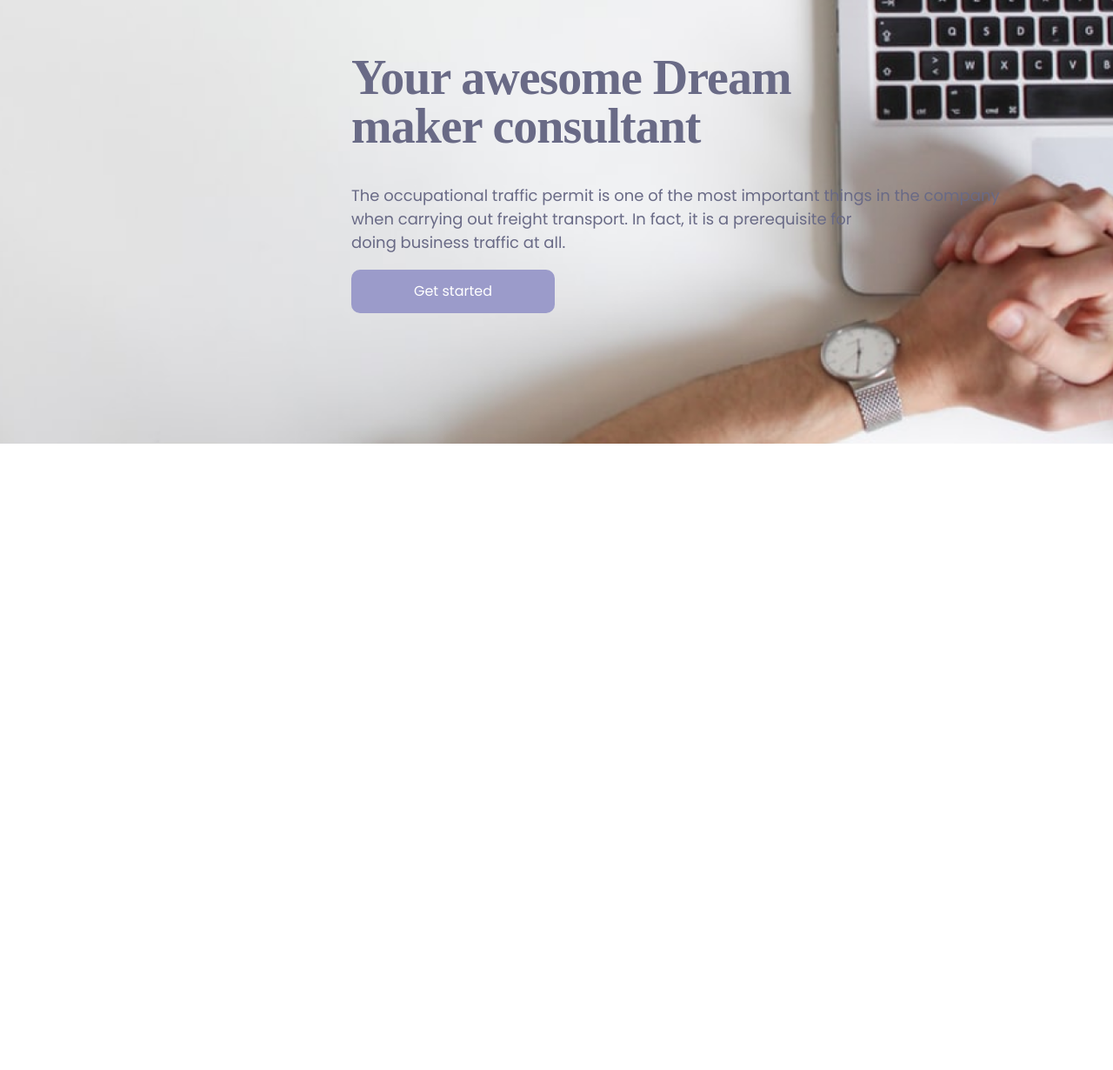
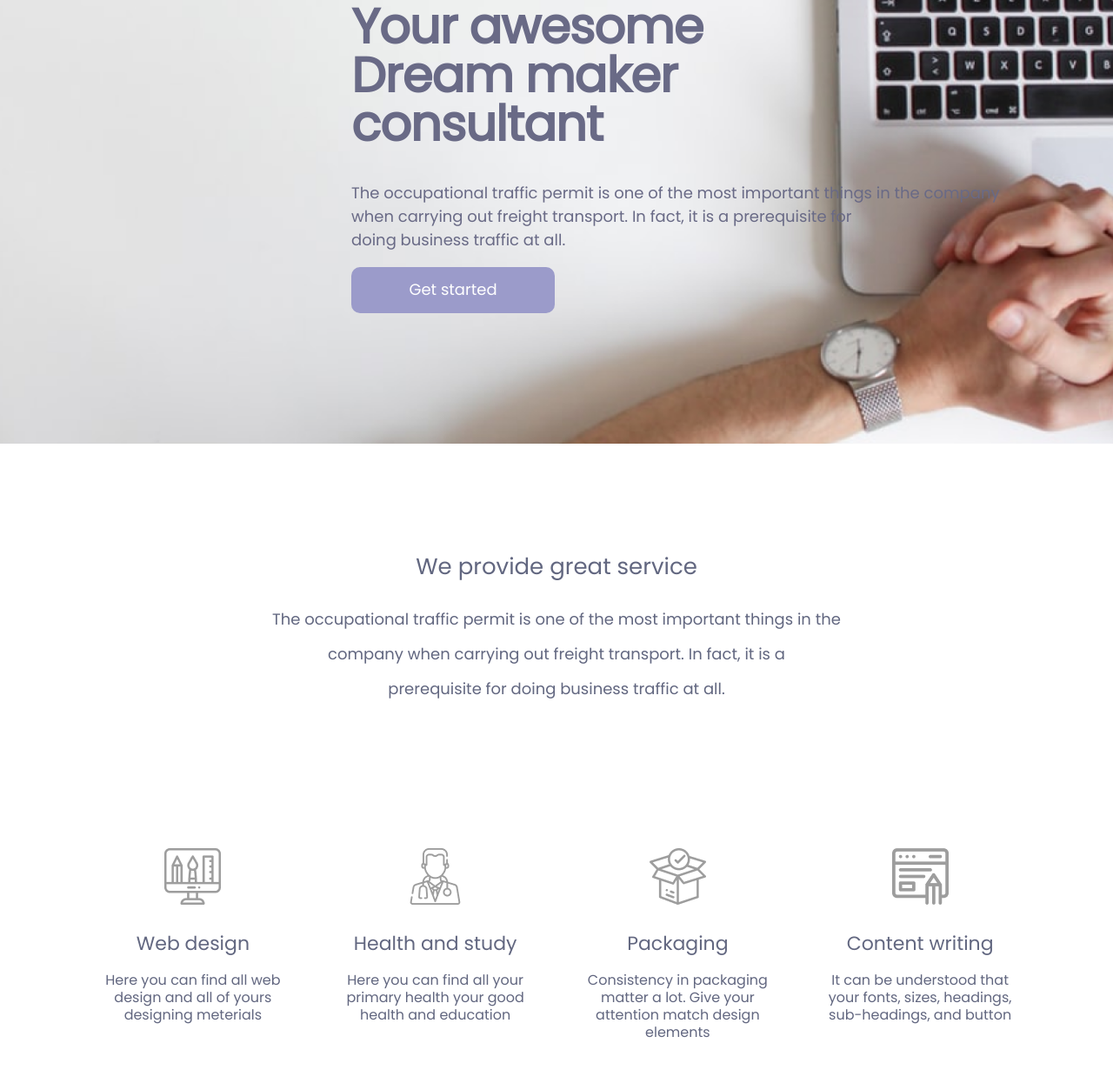
Before and after one commit to xolesteroll/DreamMaker, a website: page app/index.html in a window 1280 px wide. Shown: the part 290-1520 px from the top of the page at 87% size. Before the commit the page ends 800 px from the top, so only its background shows below. Drawn offline with nearby package versions, Linux system fonts and the light colour scheme.

Commit message:
second sectiion, click event with items

```diff
--- a/app/index.html
+++ b/app/index.html
@@ -35,7 +35,7 @@
         </div>
     </header>
 
-    <div class="main" style="background-image: url(images/mainbg.png);">
+    <section class="main" style="background-image: url(images/mainbg.png);">
         <div class="main__inner">
             <h1 class="main__title">
                 Your awesome Dream
@@ -44,14 +44,80 @@
             <p class="main__text">
                 The occupational traffic permit is one of the most important things in the company
                 when carrying out freight transport. In fact, it is a prerequisite for
-               <br> doing business traffic at all.
+                <br> doing business traffic at all.
             </p>
             <a href="#" class="main__btn btn__global">
                 Get started
             </a>
         </div>
 
-    </div>
+    </section>
+
+    <section class="provide">
+        <div class="container">
+            <h2 class="provide__title">
+                We provide great service
+            </h2>
+            <p class="provide__text">
+                The occupational traffic permit is one of the most important things in the company when carrying out
+                freight transport. In fact, it is a <br> prerequisite for doing business traffic at all.
+            </p>
+            <div class="provide__items">
+                <div class="provide__item">
+                    <div class="provide__item-img">
+                        <img src="images/icons/web-design-icon.png" alt="">
+                    </div>
+                    <div class="provide__item-title">
+                        Web design
+                    </div>
+                    <div class="provide__item-text">
+                        Here you can find all
+                        web design and all of yours
+                        designing meterials
+                    </div>
+                </div>
+                <div class="provide__item">
+                    <div class="provide__item-img">
+                        <img src="images/icons/doctor-icon.png" alt="">
+                    </div>
+                    <div class="provide__item-title">
+                        Health and study
+                    </div>
+                    <div class="provide__item-text">
+                        Here you can find all
+                        your primary health your
+                        good health and education
+                    </div>
+                </div>
+                <div class="provide__item">
+                    <div class="provide__item-img">
+                        <img src="images/icons/box-icon.png" alt="">
+                    </div>
+                    <div class="provide__item-title">
+                        Packaging
+                    </div>
+                    <div class="provide__item-text">
+                        Consistency in packaging
+                        matter a lot. Give your attention
+                        match design elements
+                    </div>
+                </div>
+                <div class="provide__item">
+                    <div class="provide__item-img">
+                        <img src="images/icons/blog-con.png" alt="">
+                    </div>
+                    <div class="provide__item-title">
+                        Content writing
+                    </div>
+                    <div class="provide__item-text">
+                        It can be understood
+                        that your fonts, sizes, headings,
+                        sub-headings, and button
+                    </div>
+                </div>
+            </div>
+        </div>
+    </section>
 
 
 
--- a/app/js/main.js
+++ b/app/js/main.js
@@ -1,3 +1,14 @@
 $(function() {
 
 });
+
+const provideItems = document.querySelectorAll('.provide__item');
+
+provideItems.forEach(item => {
+    item.addEventListener('click', () => {
+        provideItems.forEach(item => {
+            item.style.borderColor = 'transparent';
+        });
+        item.style.borderColor = '#9d9d9d';
+    });
+});
--- a/app/scss/_global.scss
+++ b/app/scss/_global.scss
@@ -7,29 +7,30 @@ html {
 *::after {
     box-sizing: inherit;
 }
-.body{
-    font-family: 'Poppins', sans-serif;
+body {
+    font-family: "Poppins", sans-serif;
     font-size: 18px;
     font-weight: 400;
     margin: 0;
     padding: 0;
 }
-.container{
+.container {
     max-width: 1145px;
     padding: 0 15px;
     margin: 0 auto;
 }
-a{
+a {
     display: inline-block;
     text-decoration: none;
 }
-ul, ol{
+ul,
+ol {
     list-style: none;
 }
-.btn__global{
+.btn__global {
     width: 234px;
-    background: #9B9BCA;
-    font-family: 'Poppins', sans-serif;
+    background: #9b9bca;
+    font-family: "Poppins", sans-serif;
     padding: 16px 5px;
     border-radius: 10px;
     color: #ffffff;
--- a/app/scss/style.scss
+++ b/app/scss/style.scss
@@ -21,48 +21,89 @@
         margin-left: auto;
         li {
             display: inline-block;
-            & + li{
+            & + li {
                 margin-left: 58px;
             }
             a {
                 font-weight: 500;
                 font-size: 18px;
                 line-height: 27px;
-                font-family: 'Poppins', sans-serif;
+                font-family: "Poppins", sans-serif;
                 color: #717784;
             }
         }
     }
-    &__btn{
+    &__btn {
         margin-left: 58px;
     }
 }
 .main {
-    position: absolute;
-    right: 0;
-    left: 0;
     background-position: center center;
     background-size: cover;
     background-repeat: no-repeat;
     min-height: 100vh;
-    &__inner{
+    &__inner {
         max-width: 750px;
-        color: #696A86;
+        color: #696a86;
         position: absolute;
         bottom: 150px;
         left: 404px;
     }
-    &__title{
+    &__title {
         font-size: 56px;
         line-height: 100%;
         font-weight: 700;
         letter-spacing: -1px;
         max-width: 548px;
     }
-    &__text{
+    &__text {
         font-size: 18px;
         line-height: 27px;
-        font-family: 'Poppins', sans-serif;
+        font-family: "Poppins", sans-serif;
+    }
+}
+.provide {
+    color: $text;
+    text-align: center;
+    padding: 100px 0;
+    &__title {
+        font-weight: 500;
+        font-size: 26px;
+        line-height: 39px;
+    }
+    &__text {
+        max-width: 745px;
+        font-size: 18px;
+        line-height: 40px;
+        font-weight: 400;
+        margin: 0 auto;
+        margin-bottom: 140px;
+    }
+    &__items {
+        display: flex;
+    }
+    &__item {
+        padding: 22px 20px;
+        cursor: pointer;
+        transition: all 0.5s;
+        border-radius: 10px;
+        max-width: 25%;
+        border: 1px solid transparent;
+        border-bottom: 7px solid transparent;
+        &-img {
+            margin-bottom: 20px;
+        }
+        &-title {
+            margin-bottom: 12px;
+            font-weight: 500;
+            font-size: 22px;
+            line-height: 40px;
+        }
+        &-text {
+            font-size: 16px;
+            line-height: 20px;
+            font-weight: 400;
+        }
     }
 }
 
```
Also changed, not shown: app/css/style.min.css, app/images/icons/blog-con.png (added), app/images/icons/box-icon.png (added), app/images/icons/doctor-icon.png (added), app/images/icons/web-design-icon.png (added).
